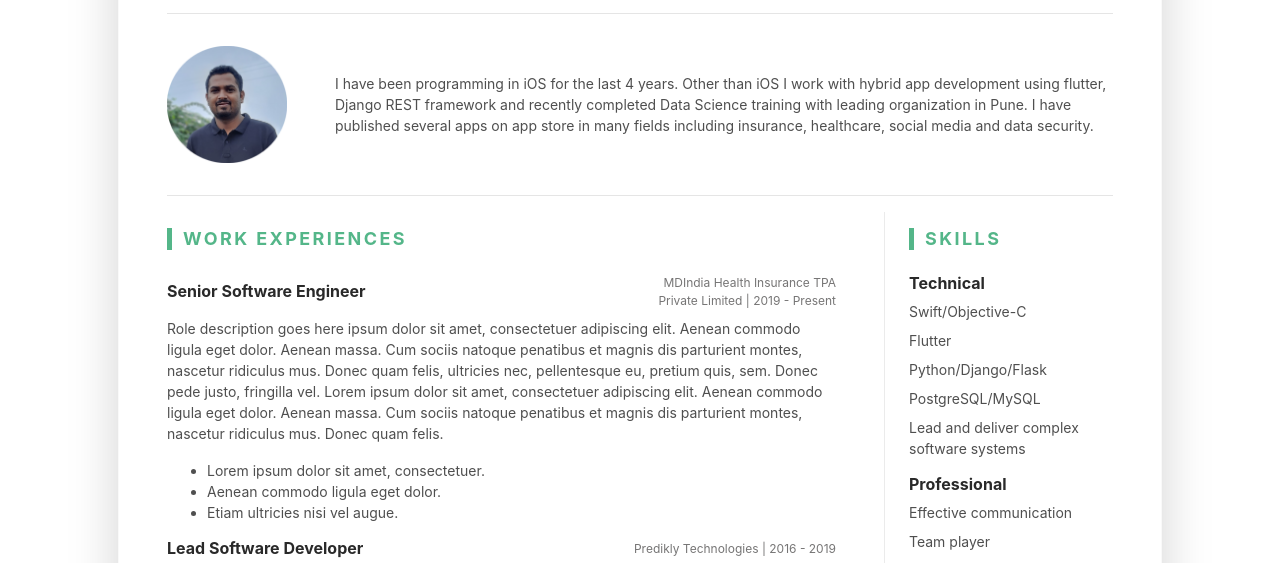
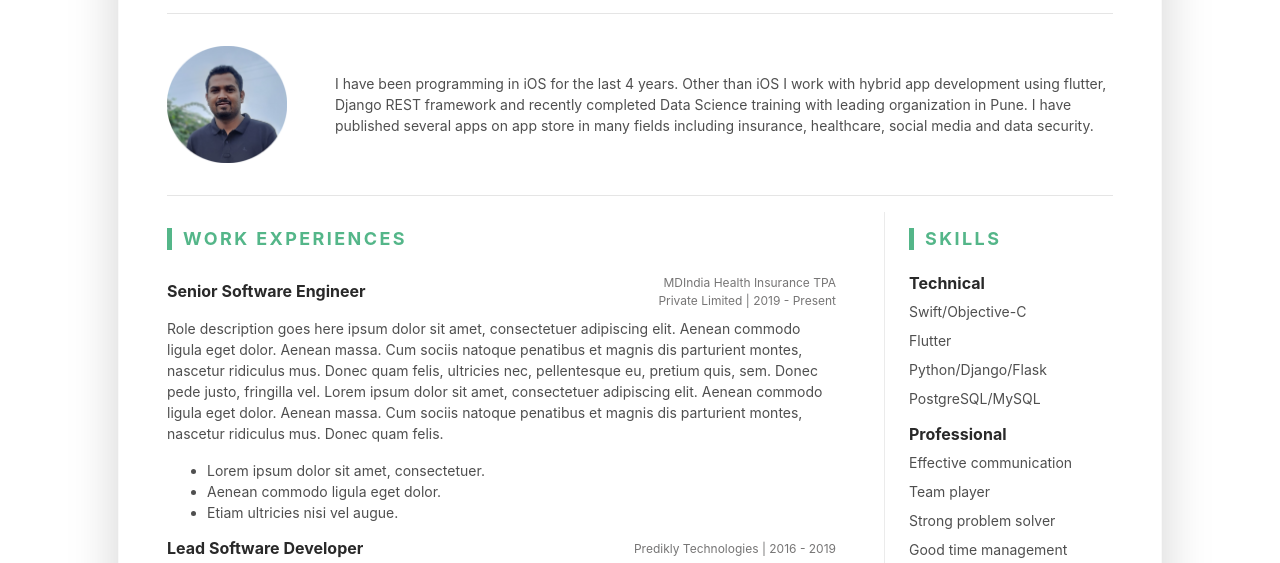
Before and after one commit to vinodiOS/vinodiOS.github.io, a plain HTML site: page index.html in a window 1280 px wide. Shown: the part 183-746 px from the top of the page. Drawn offline with Linux system fonts and the light colour scheme.

Commit message:
tech stack update

```diff
--- a/index.html
+++ b/index.html
@@ -152,7 +152,6 @@
 										<li class="mb-2">Flutter</li>
 										<li class="mb-2">Python/Django/Flask<li>
 										<li class="mb-2">PostgreSQL/MySQL</li>
-										<li>Lead and deliver complex software systems</li>
 									</ul>
 									</div><!--//item-->
 									<div class="item">
```
